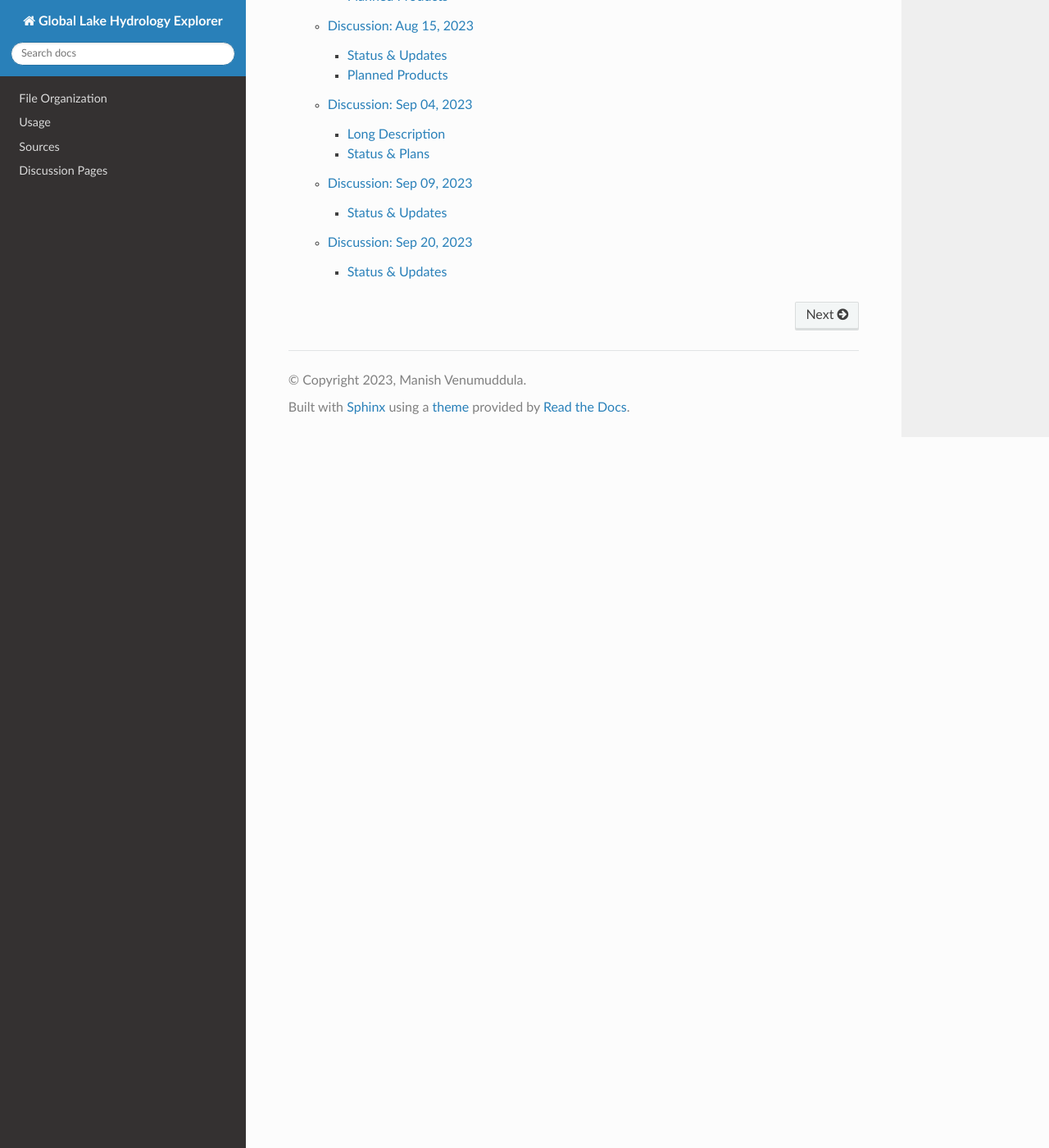
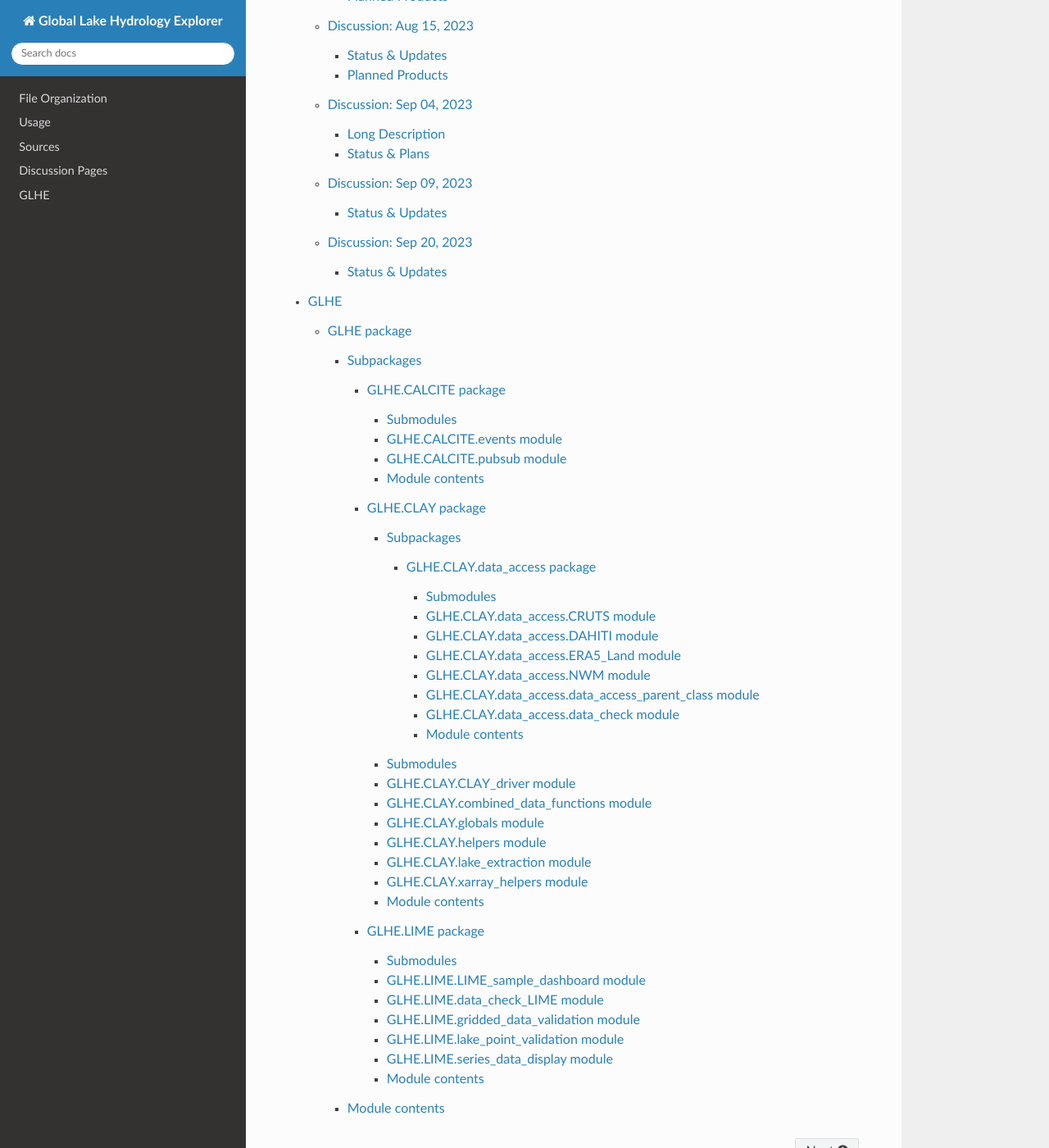
Before and after one commit to manishvenu/Global-Lake-Hydrology-Explorer, a Sphinx documentation site: the page built from docs/source/index.rst, in a window 1280 px wide and 1400 px high, scrolled down 1176 px. Shown: the whole window at 82% size. Built offline with Sphinx 7.4.7 and the Read the Docs theme 3.1.0, drawn with Linux system fonts in a browser that asks for light colours.

Commit message:
Major Commit: GLHE w/o Massive Data Requirements: Easily Transportable GLHE

```diff
--- /dev/null
+++ b/docs/source/api-docs/GLHE.CALCITE.rst
@@ -0,0 +1,29 @@
+GLHE.CALCITE package
+====================
+
+Submodules
+----------
+
+GLHE.CALCITE.events module
+--------------------------
+
+.. automodule:: GLHE.CALCITE.events
+   :members:
+   :undoc-members:
+   :show-inheritance:
+
+GLHE.CALCITE.pubsub module
+--------------------------
+
+.. automodule:: GLHE.CALCITE.pubsub
+   :members:
+   :undoc-members:
+   :show-inheritance:
+
+Module contents
+---------------
+
+.. automodule:: GLHE.CALCITE
+   :members:
+   :undoc-members:
+   :show-inheritance:
--- /dev/null
+++ b/docs/source/api-docs/GLHE.CLAY.data_access.rst
@@ -0,0 +1,61 @@
+GLHE.CLAY.data\_access package
+==============================
+
+Submodules
+----------
+
+GLHE.CLAY.data\_access.CRUTS module
+-----------------------------------
+
+.. automodule:: GLHE.CLAY.data_access.CRUTS
+   :members:
+   :undoc-members:
+   :show-inheritance:
+
+GLHE.CLAY.data\_access.DAHITI module
+------------------------------------
+
+.. automodule:: GLHE.CLAY.data_access.DAHITI
+   :members:
+   :undoc-members:
+   :show-inheritance:
+
+GLHE.CLAY.data\_access.ERA5\_Land module
+----------------------------------------
+
+.. automodule:: GLHE.CLAY.data_access.ERA5_Land
+   :members:
+   :undoc-members:
+   :show-inheritance:
+
+GLHE.CLAY.data\_access.NWM module
+---------------------------------
+
+.. automodule:: GLHE.CLAY.data_access.NWM
+   :members:
+   :undoc-members:
+   :show-inheritance:
+
+GLHE.CLAY.data\_access.data\_access\_parent\_class module
+---------------------------------------------------------
+
+.. automodule:: GLHE.CLAY.data_access.data_access_parent_class
+   :members:
+   :undoc-members:
+   :show-inheritance:
+
+GLHE.CLAY.data\_access.data\_check module
+-----------------------------------------
+
+.. automodule:: GLHE.CLAY.data_access.data_check
+   :members:
+   :undoc-members:
+   :show-inheritance:
+
+Module contents
+---------------
+
+.. automodule:: GLHE.CLAY.data_access
+   :members:
+   :undoc-members:
+   :show-inheritance:
--- /dev/null
+++ b/docs/source/api-docs/GLHE.CLAY.rst
@@ -0,0 +1,69 @@
+GLHE.CLAY package
+=================
+
+Subpackages
+-----------
+
+.. toctree::
+   :maxdepth: 4
+
+   GLHE.CLAY.data_access
+
+Submodules
+----------
+
+GLHE.CLAY.CLAY\_driver module
+-----------------------------
+
+.. automodule:: GLHE.CLAY.CLAY_driver
+   :members:
+   :undoc-members:
+   :show-inheritance:
+
+GLHE.CLAY.combined\_data\_functions module
+------------------------------------------
+
+.. automodule:: GLHE.CLAY.combined_data_functions
+   :members:
+   :undoc-members:
+   :show-inheritance:
+
+GLHE.CLAY.globals module
+------------------------
+
+.. automodule:: GLHE.CLAY.globals
+   :members:
+   :undoc-members:
+   :show-inheritance:
+
+GLHE.CLAY.helpers module
+------------------------
+
+.. automodule:: GLHE.CLAY.helpers
+   :members:
+   :undoc-members:
+   :show-inheritance:
+
+GLHE.CLAY.lake\_extraction module
+---------------------------------
+
+.. automodule:: GLHE.CLAY.lake_extraction
+   :members:
+   :undoc-members:
+   :show-inheritance:
+
+GLHE.CLAY.xarray\_helpers module
+--------------------------------
+
+.. automodule:: GLHE.CLAY.xarray_helpers
+   :members:
+   :undoc-members:
+   :show-inheritance:
+
+Module contents
+---------------
+
+.. automodule:: GLHE.CLAY
+   :members:
+   :undoc-members:
+   :show-inheritance:
--- /dev/null
+++ b/docs/source/api-docs/GLHE.LIME.rst
@@ -0,0 +1,53 @@
+GLHE.LIME package
+=================
+
+Submodules
+----------
+
+GLHE.LIME.LIME\_sample\_dashboard module
+----------------------------------------
+
+.. automodule:: GLHE.LIME.LIME_sample_dashboard
+   :members:
+   :undoc-members:
+   :show-inheritance:
+
+GLHE.LIME.data\_check\_LIME module
+----------------------------------
+
+.. automodule:: GLHE.LIME.data_check_LIME
+   :members:
+   :undoc-members:
+   :show-inheritance:
+
+GLHE.LIME.gridded\_data\_validation module
+------------------------------------------
+
+.. automodule:: GLHE.LIME.gridded_data_validation
+   :members:
+   :undoc-members:
+   :show-inheritance:
+
+GLHE.LIME.lake\_point\_validation module
+----------------------------------------
+
+.. automodule:: GLHE.LIME.lake_point_validation
+   :members:
+   :undoc-members:
+   :show-inheritance:
+
+GLHE.LIME.series\_data\_display module
+--------------------------------------
+
+.. automodule:: GLHE.LIME.series_data_display
+   :members:
+   :undoc-members:
+   :show-inheritance:
+
+Module contents
+---------------
+
+.. automodule:: GLHE.LIME
+   :members:
+   :undoc-members:
+   :show-inheritance:
--- /dev/null
+++ b/docs/source/api-docs/GLHE.rst
@@ -0,0 +1,20 @@
+GLHE package
+============
+
+Subpackages
+-----------
+
+.. toctree::
+   :maxdepth: 4
+
+   GLHE.CALCITE
+   GLHE.CLAY
+   GLHE.LIME
+
+Module contents
+---------------
+
+.. automodule:: GLHE
+   :members:
+   :undoc-members:
+   :show-inheritance:
--- /dev/null
+++ b/docs/source/api-docs/modules.rst
@@ -0,0 +1,7 @@
+GLHE
+====
+
+.. toctree::
+   :maxdepth: 4
+
+   GLHE
--- a/docs/source/index.rst
+++ b/docs/source/index.rst
@@ -24,3 +24,4 @@ Contents
    usage
    sources
    discussions
+   api-docs/modules
```
Also changed, not shown: README.md (+5 -5 lines), setup.py (added, +9 -0 lines), 7 other files.
